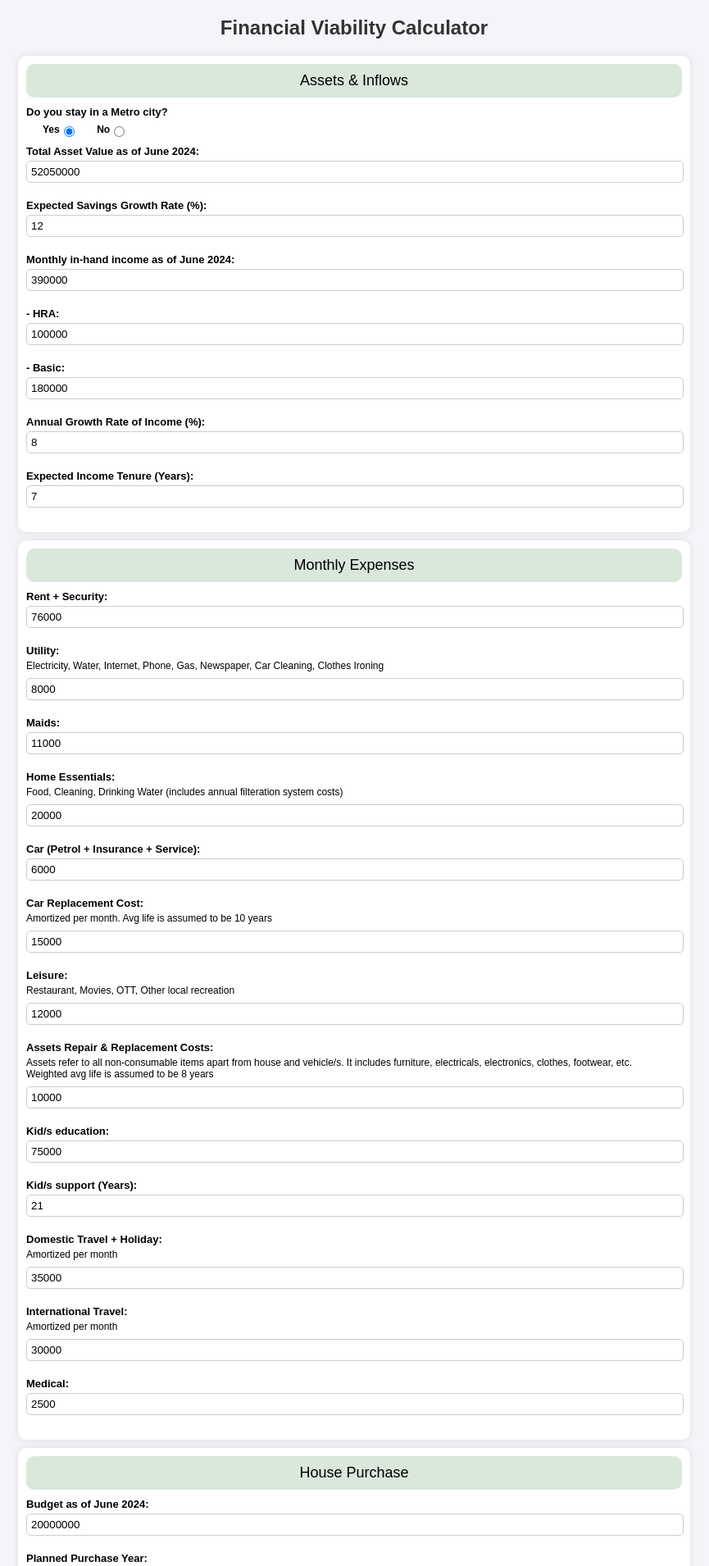
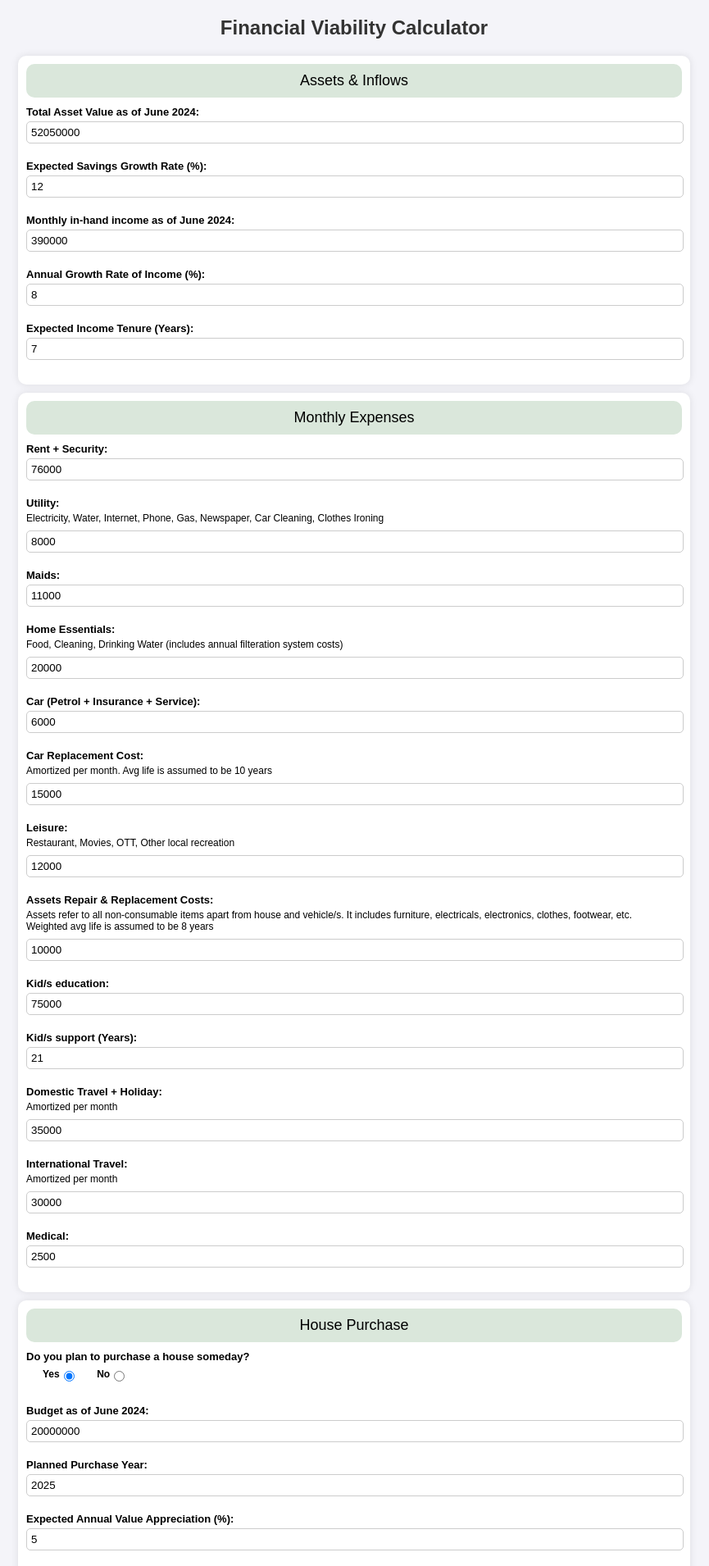
Before and after one commit to nitsin86/fin_viability_calculator, a Flask app: page / in a window 1280 px wide. Shown: the top 1910 px of the page at 82% size, without its empty margins (208-1073 px from the left). Run offline with Flask 3, Linux system fonts and the light colour scheme.

Commit message:
Changed some sections to optional in html

```diff
--- a/static/main.js
+++ b/static/main.js
@@ -4,7 +4,9 @@ globalVariables = {
     globalsettings: 'globalsettings'
 };
 
-errormsg = 'errormsg';document.getElementById('submit').addEventListener('click', function (e) {
+errormsg = 'errormsg';
+
+document.getElementById('submit').addEventListener('click', function (e) {
     initiatizeStrings();
     e.preventDefault();
     for (key in globalVariables) {
@@ -39,6 +41,9 @@ errormsg = 'errormsg';document.getElementById('submit').addEventListener('click'
         .then(data => document.getElementById('result').innerText = `Your assets will last ${numberWithCommas(data.years)} years    `);
 
     //Getting variables to call fetch function
+    if (document.getElementById('houseinvestments').style.display == 'none')
+        return;
+
     houseBudget = document.getElementById('houseBudget').value;
     houseAppreciation = document.getElementById('houseAppreciation').value;
     purchaseYear = document.getElementById('purchaseYear').value;
@@ -100,3 +105,13 @@ function numberWithCommas(x) {
 window.onbeforeunload = function () {
     window.scrollTo(0, 0);
 }
+
+document.getElementById('willPurchase').addEventListener('click', function (e) {
+    const conditionalSection = document.getElementById('houseinvestments');
+    conditionalSection.style.display = 'block';
+});
+
+document.getElementById('wontPurchase').addEventListener('click', function (e) {
+    const conditionalSection = document.getElementById('houseinvestments');
+    conditionalSection.style.display = 'none';
+});
--- a/templates/index.html
+++ b/templates/index.html
@@ -17,17 +17,8 @@
 
     <form id="assetsandinflows">
         <div class="section-headers">Assets & Inflows</div>
-        <label for="isMetro">Do you stay in a Metro city?</label>
-        <div class="radio-options">
-            <div>
-                <label for="isMetroYes">Yes</label>
-                <input type="radio" id="isMetroYes" name="isMetro" value="yes" checked="checked">
-            </div>
-            <div>
-                <label for="isMetroNo" style="display: inline;">No</label>
-                <input type="radio" id="isMetroNo" name="isMetro" value="no">
-            </div>
-        </div>
+
+
         <div class="form-section">
             <label id="savingsLabel" for="savings"></label>
             <input type="float" id="savings" name="savings" value="52050000" required>
@@ -39,14 +30,6 @@
         <div class="form-section">
             <label id="monthlyInflowLabel" for="monthlyInflow"></label>
             <input type="float" id="monthlyInflow" name="monthlyInflow" value="390000" required>
-        </div>
-        <div class="form-section">
-            <label for="hra">- HRA:</label>
-            <input type="float" id="hra" name="hra" value="100000" required>
-        </div>
-        <div class="form-section">
-            <label for="basic">- Basic:</label>
-            <input type="float" id="basic" name="basic" value="180000" required>
         </div>
         <div class="form-section">
             <label for="salaryGrowth">Annual Growth Rate of Income (%):</label>
@@ -127,8 +110,21 @@
         </div>
     </form>
 
-    <form id="houseinvestments">
+    <form id="house">
         <div class="section-headers">House Purchase</div>
+        <label for="housepurchase">Do you plan to purchase a house someday?</label>
+        <div class="radio-options">
+            <div>
+                <label for="willPurchase">Yes</label>
+                <input type="radio" id="willPurchase" name="housepurchase" value="yes" checked="checked">
+            </div>
+            <div>
+                <label for="wontPurchase" style="display: inline;">No</label>
+                <input type="radio" id="wontPurchase" name="housepurchase" value="no">
+            </div>
+        </div>
+        <br>
+        <div id="houseinvestments">
             <div class="form-section">
                 <label id="houseBudgetLabel" for="houseBudget"></label>
                 <input type="float" id="houseBudget" name="houseBudget" value="20000000">
@@ -144,6 +140,26 @@
             <div class="form-section">
                 <label for="stayPeriod">Expected Period of Stay (years):</label>
                 <input type="float" id="stayPeriod" name="stayPeriod" value="30">
+            </div>
+            <div class="form-section">
+                <label for="hra">- HRA:</label>
+                <input type="float" id="hra" name="hra" value="100000" required>
+            </div>
+            <div class="form-section">
+                <label for="basic">Basic Income:</label>
+                <input type="float" id="basic" name="basic" value="180000" required>
+            </div>
+            <label for="isMetro">Do you stay in a Metro city?</label>
+            <div class="radio-options">
+                <div>
+                    <label for="isMetroYes">Yes</label>
+                    <input type="radio" id="isMetroYes" name="isMetro" value="yes" checked="checked">
+                </div>
+                <div>
+                    <label for="isMetroNo" style="display: inline;">No</label>
+                    <input type="radio" id="isMetroNo" name="isMetro" value="no">
+                </div>
+            </div><br>
         </div>
     </form>
 
```
Lines whose indentation alone changed are shown as unchanged.
